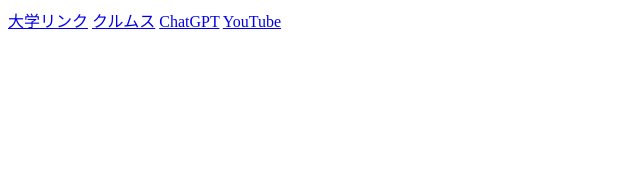
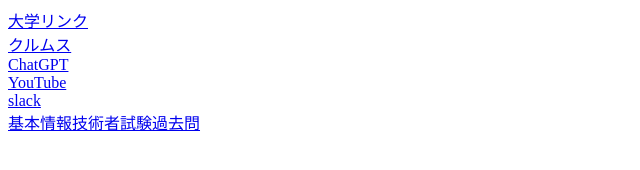
Before and after one commit to tanaka-ta0321/My-WorkSpace, a plain HTML site: page index.html in a window 1280 px wide. Shown: the whole page, without its empty margins (0-640 px from the left). Drawn offline with Linux system fonts and the light colour scheme.

Commit message:
Update index.html

```diff
--- a/index.html
+++ b/index.html
@@ -6,9 +6,19 @@
     <title>My WorkSpace</title>
 </head>
 <body>
-    <a href="https://ku-port.sc.kogakuin.ac.jp/uprx/up/xu/xuk004/Xuk00401.xhtml">大学リンク</a>
-    <a href="https://study.ns.kogakuin.ac.jp/lms/corsColl/doLinkKyozaiTitle">クルムス</a>
-    <a href="https://chatgpt.com/">ChatGPT</a>
-    <a href="https://www.youtube.com/">YouTube</a>
+    <div class = "links">
+        <a href="https://ku-port.sc.kogakuin.ac.jp/uprx/up/xu/xuk004/Xuk00401.xhtml">大学リンク</a>
+        <br>
+        <a href="https://study.ns.kogakuin.ac.jp/lms/corsColl/doLinkKyozaiTitle">クルムス</a>
+        <br>
+        <a href="https://chatgpt.com/">ChatGPT</a>
+        <br>
+        <a href="https://www.youtube.com/">YouTube</a>
+        <br>
+        <a href="https://app.slack.com/client/T0Y1Y62H2/C01CUQ2P9FF/">slack</a>
+        <br>
+        <a href="https://www.fe-siken.com/fekakomon.php">基本情報技術者試験過去問</a>
+        <br>
+    </div>
 </body>
 </html>
```
